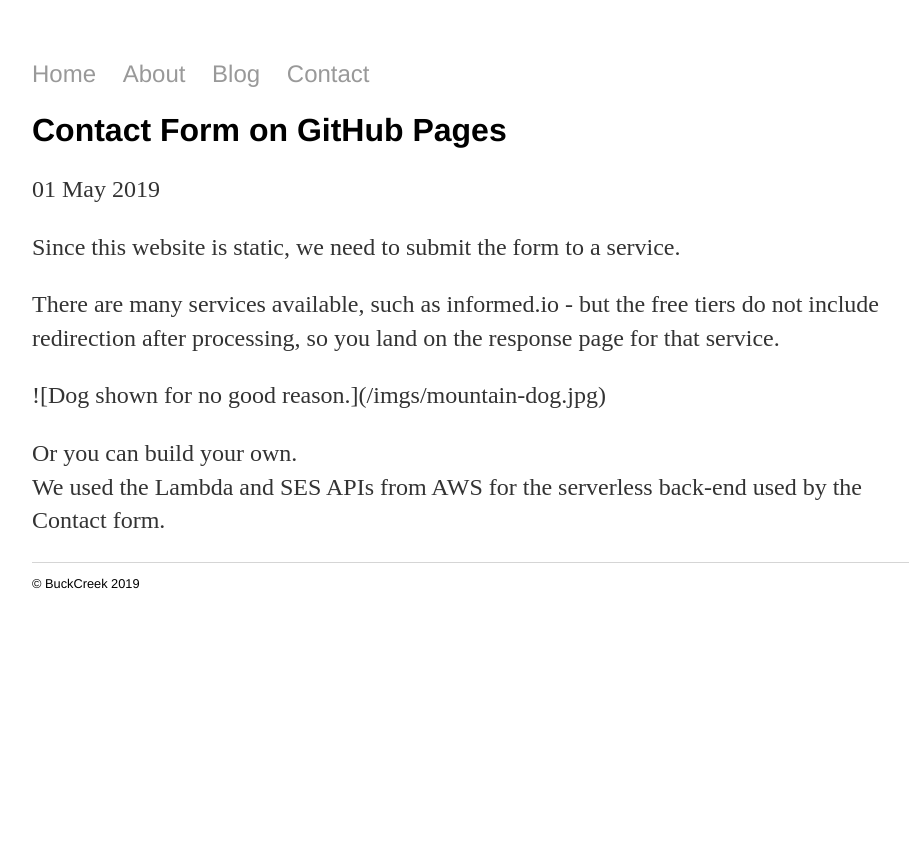
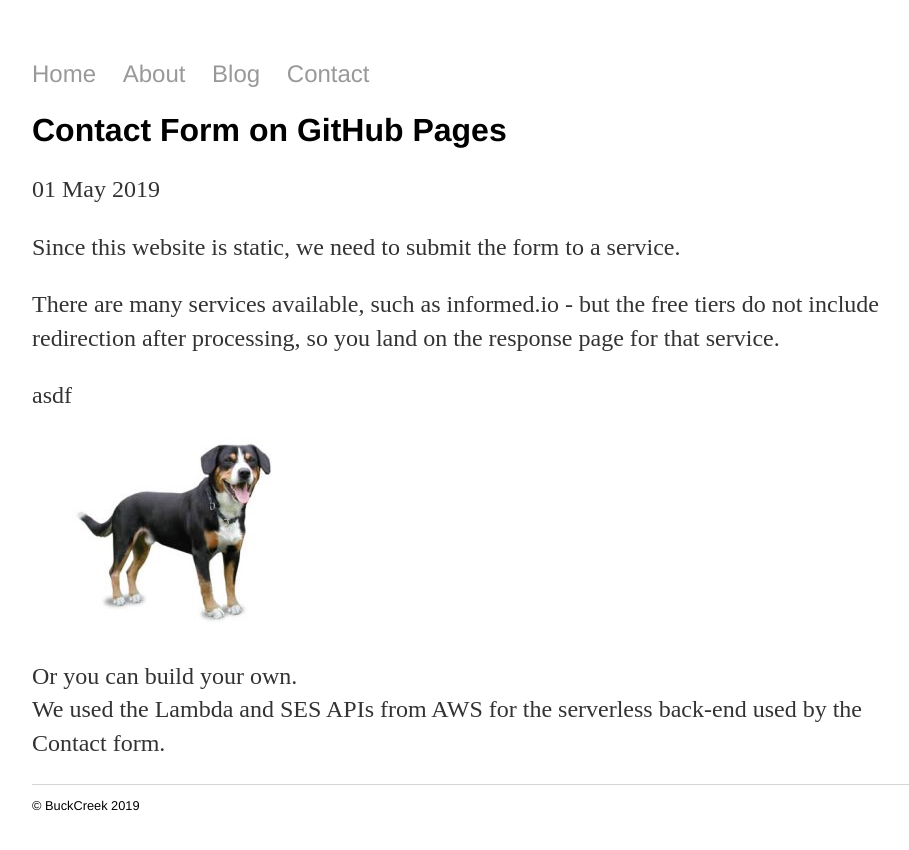
Before and after one commit to shanebp/shanebp.github.io, a Jekyll site: the page built from _posts/2019-05-01-github-pages-email.md, in a window 1280 px wide. Shown: the top 850 px of the page, without its empty margins (160-1069 px from the left). Built offline with Jekyll 4.4.1, drawn with Linux system fonts in a browser that asks for light colours.

Commit message:
Update 2019-05-01-github-pages-email.md

```diff
--- a/_posts/2019-05-01-github-pages-email.md
+++ b/_posts/2019-05-01-github-pages-email.md
@@ -8,6 +8,8 @@ date: 2019-05-01
 
 <p>There are many services available, such as informed.io - but the free tiers do not include redirection after processing, so you land on the response page for that service.</p>
 
-<p>![Dog shown for no good reason.](/imgs/mountain-dog.jpg)</p>
+<p> asdf </p>
+
+![Dog shown for no good reason.](/imgs/mountain-dog.jpg)
 
 <p>Or you can build your own. <br>We used the Lambda and SES APIs from AWS for the serverless back-end used by the Contact form.</p>
```
